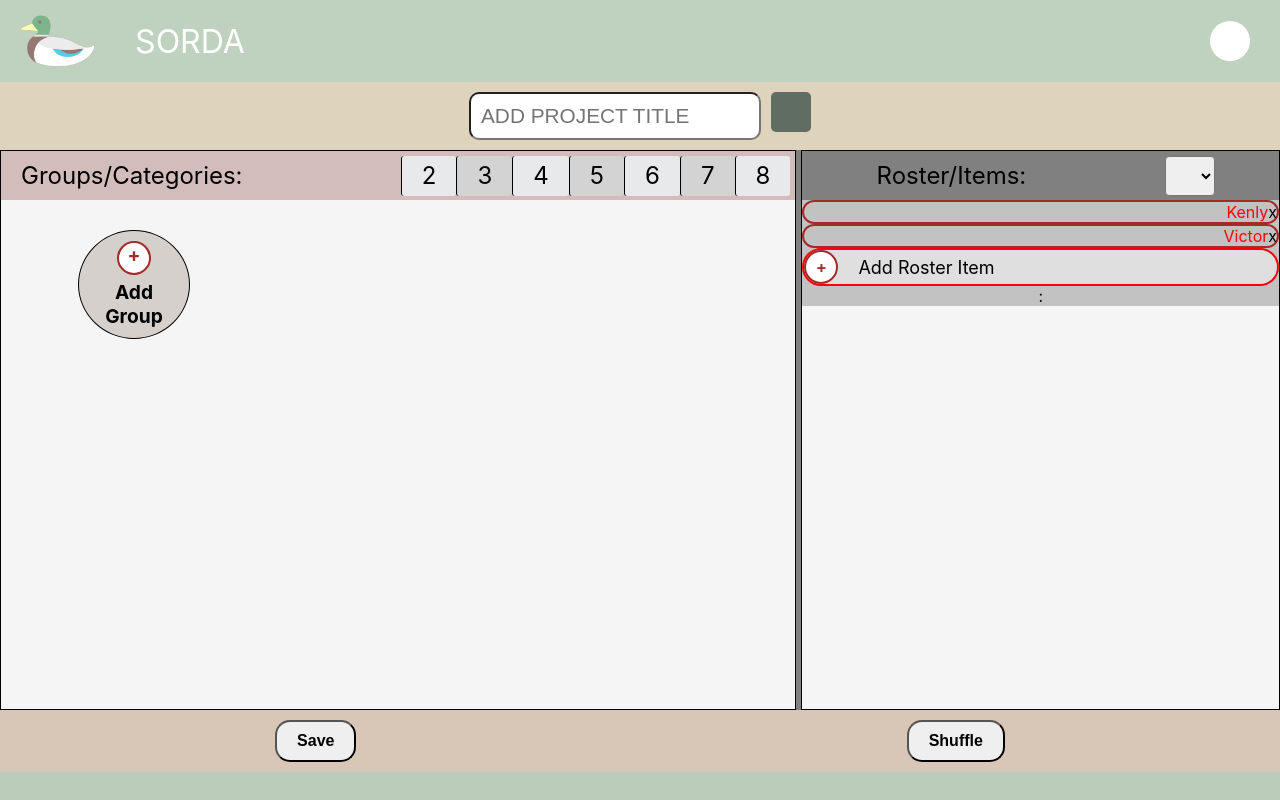
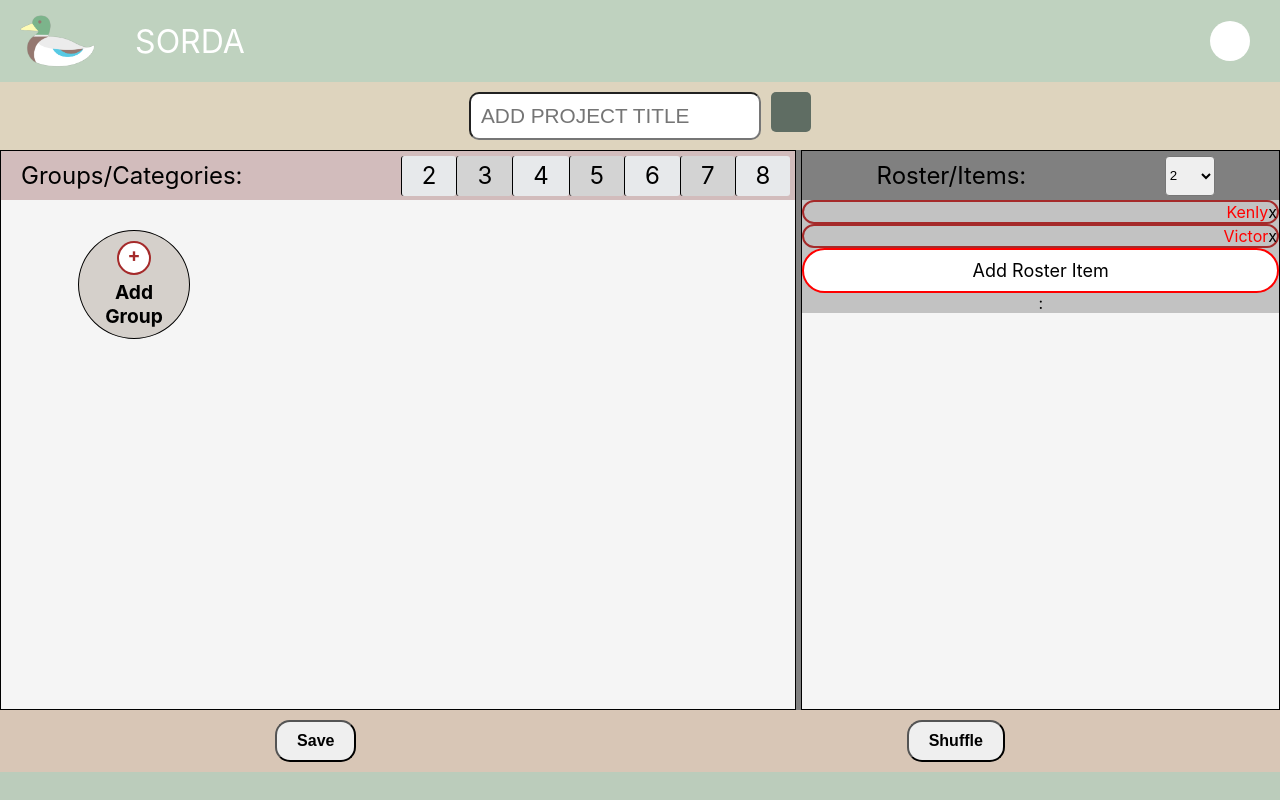
Before and after one commit to VeniVidiCodi/randomized-distribution-app, a React (Create React App) app in the folder frontendReact/sordaapp/: page / in a window 1280 px wide. Built offline with nearby package versions, Linux system fonts and the light colour scheme; the HTML template or start-up script is replaced by a standard one.

Commit message:
Rename RosterCard component directory and files to RosterItem for clarity. Get dropdown menu to render. Make component for NewItemButton.

```diff
--- a/frontendReact/sordaapp/src/components/GroupSection/GroupSection.js
+++ b/frontendReact/sordaapp/src/components/GroupSection/GroupSection.js
@@ -10,7 +10,6 @@ class GroupSection extends Component {
         this.state = {
             max: 8,
             min: 2,
-            // menuButtons: [2, 3, 4, 5, 6, 7, 8],
             menuButtons: [],
             showGroupMenu: true,
             projectName: "Grouper",
--- a/frontendReact/sordaapp/src/components/NewItemButton/NewItemButton.css
+++ b/frontendReact/sordaapp/src/components/NewItemButton/NewItemButton.css
@@ -1,22 +1,27 @@
-.roster-item--new {
+.add-item-button {
     border: 2px solid red;
     border-radius: 25px;
     display: flex;
-    justify-content: left;
+    justify-content: center;
     align-items: center;
     flex-direction: row;
+    padding: 10px;
+    background-color: white;
+}
+.roster-item--new:hover {
+    background-color: greenyellow;
 }
 
-.roster-add--button {
+/* .roster-add--button {
     background-color: white;
     display: flex;
     justify-content: center;
     align-items: center;
     flex-direction: row;
-}
+} */
 
 .new-roster-item-text {
     font-size: large;
-    margin-left: 20px;
+    /* margin-left: 20px; */
 
 }
--- a/frontendReact/sordaapp/src/components/NewItemButton/NewItemButton.js
+++ b/frontendReact/sordaapp/src/components/NewItemButton/NewItemButton.js
@@ -4,8 +4,8 @@ import './NewItemButton.css';
 class NewItemButton extends Component {
  render() {
     return (
-        <div className="roster-item--new">
-            <div className="roster-add--button" onClick={this.props.onClick}>+</div>
+        <div className="add-item-button" onClick={this.props.onClick}>
+            {/* <div className="roster-add--button">+</div> */}
             <div className="new-roster-item-text">Add Roster Item</div>
         </div>
     );
--- a/frontendReact/sordaapp/src/components/RosterCard/RosterCard.js
+++ b/frontendReact/sordaapp/src/components/RosterItem/RosterItem.js
@@ -1,8 +1,8 @@
 import React, { Component } from 'react';
-import './RosterCard.css';
+import './RosterItem.css';
 // import RosterListItem from '../GroupListItem/GroupListItem';
 
-class RosterCard extends Component {
+class RosterItem extends Component {
     render() {
     let name = this.props.name;
     // let key = this.props.key;
@@ -17,4 +17,4 @@ class RosterCard extends Component {
     }
 }
 
-export default RosterCard;
+export default RosterItem;
--- a/frontendReact/sordaapp/src/components/RosterSection/RosterSection.js
+++ b/frontendReact/sordaapp/src/components/RosterSection/RosterSection.js
@@ -1,8 +1,7 @@
 import React, { Component } from 'react';
 import './RosterSection.css';
-import RosterCard from '../RosterCard/RosterCard';
+import RosterItem from '../RosterItem/RosterItem';
 import NewItemButton from '../NewItemButton/NewItemButton';
-
 
 class RosterSection extends Component {
     constructor(props) {
@@ -11,25 +10,46 @@ class RosterSection extends Component {
             rosterMax: 40,
             rosterMin: 2,  // OR min. should be at least the number of groups created...
             menuRange: [],
+            // keys: [],
             showRoster: true,
             roster: [
-                {name: "Kenly", group: 1},
-                {name: "Victor", group: 2}
+                {key:'', name: "Kenly", group: 1},
+                {key:'', name: "Victor", group: 2}
             ]
         }
 
         this.renderSelectMenu = this.renderSelectMenu.bind(this);
+        this.generateItems = this.generateItems.bind(this);
+        this.generateKeys = this.generateKeys.bind(this);
         this.addItem = this.addItem.bind(this);
-        this.generateItems = this.generateItems.bind(this);
     }
 
      //  LIFECYCLE -------------------------------------------------
     componentDidMount() {
         this.renderSelectMenu();
+        this.generateKeys(this.state.roster);
+    }
+
+    generateKeys() {
+        console.log("Generating KEYS...")
+        let keys = [];
+        let range = this.state.menuRange;
+        console.log(range);
+        let i = 0;
+        for (let item of range) {
+            let key = i * 3;
+            item.key = key;
+            item.value = i;
+            i++;
+            console.log("KEY: " + item.key,
+                        "\n VALUE: " + item.value);
+        }
+        // console.log("Roster w/keys?" + roster);
+        this.setState({keys: keys});
     }
 
 
-    // Create the options list for dropdown select menu
+    // // Create the options list for dropdown select menu
     renderSelectMenu() {
         console.log('Make dropdown menu for roster...');
         // Loop through range of min/max to populate the menuRange array
@@ -37,9 +57,14 @@ class RosterSection extends Component {
         let min = this.state.rosterMin;
         let max = this.state.rosterMax;
         for (let i=min; i<=max; i++) {
+            let obj = {key:null, value:i};
+            let j = i * 3;
+            obj.key = j;
             menuRange.push(i);
+            // console.log(menuRange);
         }
         this.setState({menuRange: menuRange});
+        console.log('MENU RANGE: ' + menuRange);
     }
 
     addItem() {
@@ -58,10 +83,9 @@ class RosterSection extends Component {
                 <header className="roster-nav">
                     <div className="roster-header-caption ">Roster/Items:</div>
                     <select name="roster" id="roster-select">
-                        {this.state.menuRange.map(num => {
-                            <option value="num">num</option>
-                        })}
-
+                        {this.state.menuRange.map((num) =>
+                            <option key={num} value={num}>{num}</option>
+                        )}
                     </select>
                 </header>
 
@@ -69,7 +93,7 @@ class RosterSection extends Component {
 
                     <div id="roster-display-wrapper">
                         {this.state.roster.map(item =>
-                            <RosterCard
+                            <RosterItem
                                 key={item}
                                 name={item.name} />
                         )}
```
Also changed, not shown: frontendReact/sordaapp/src/components/RosterItem/RosterItem.css (renamed from frontendReact/sordaapp/src/components/RosterCard/RosterCard.css), 1 other file (tests, documents, lock files or other folders).
